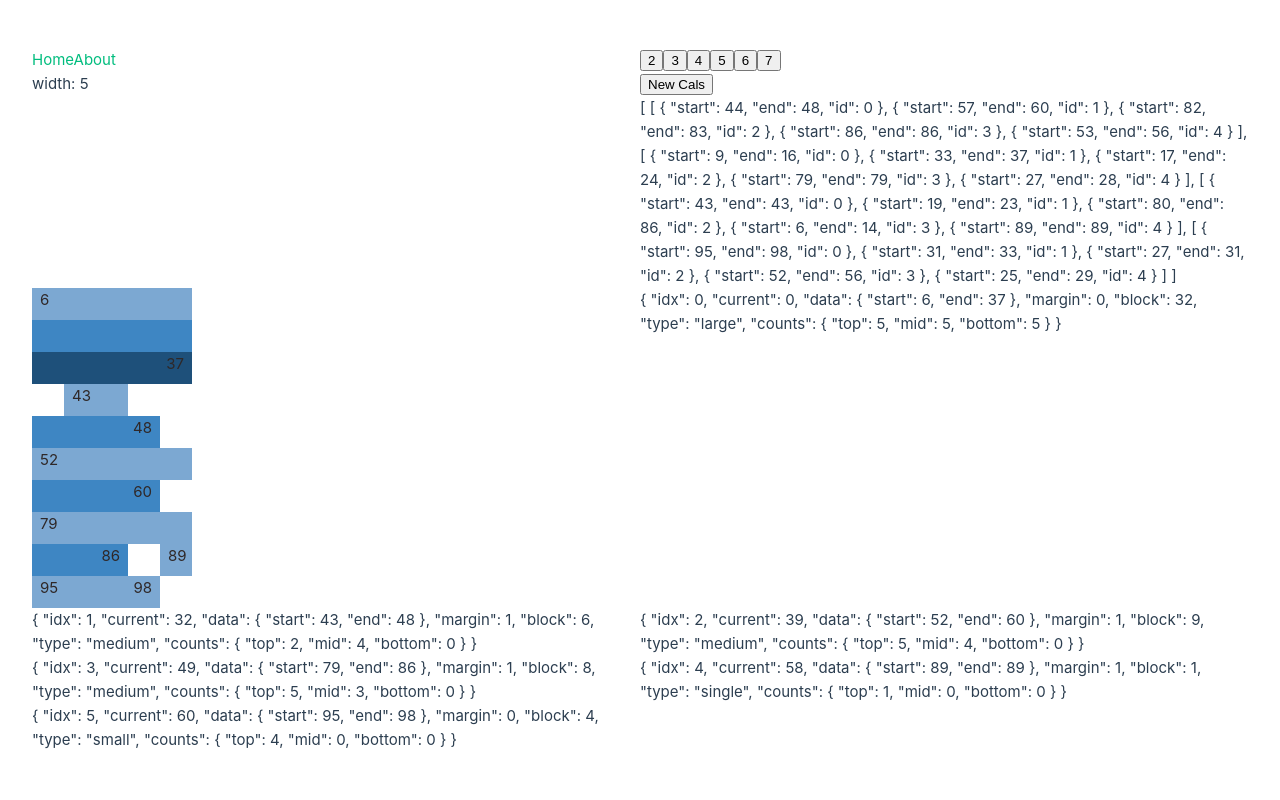
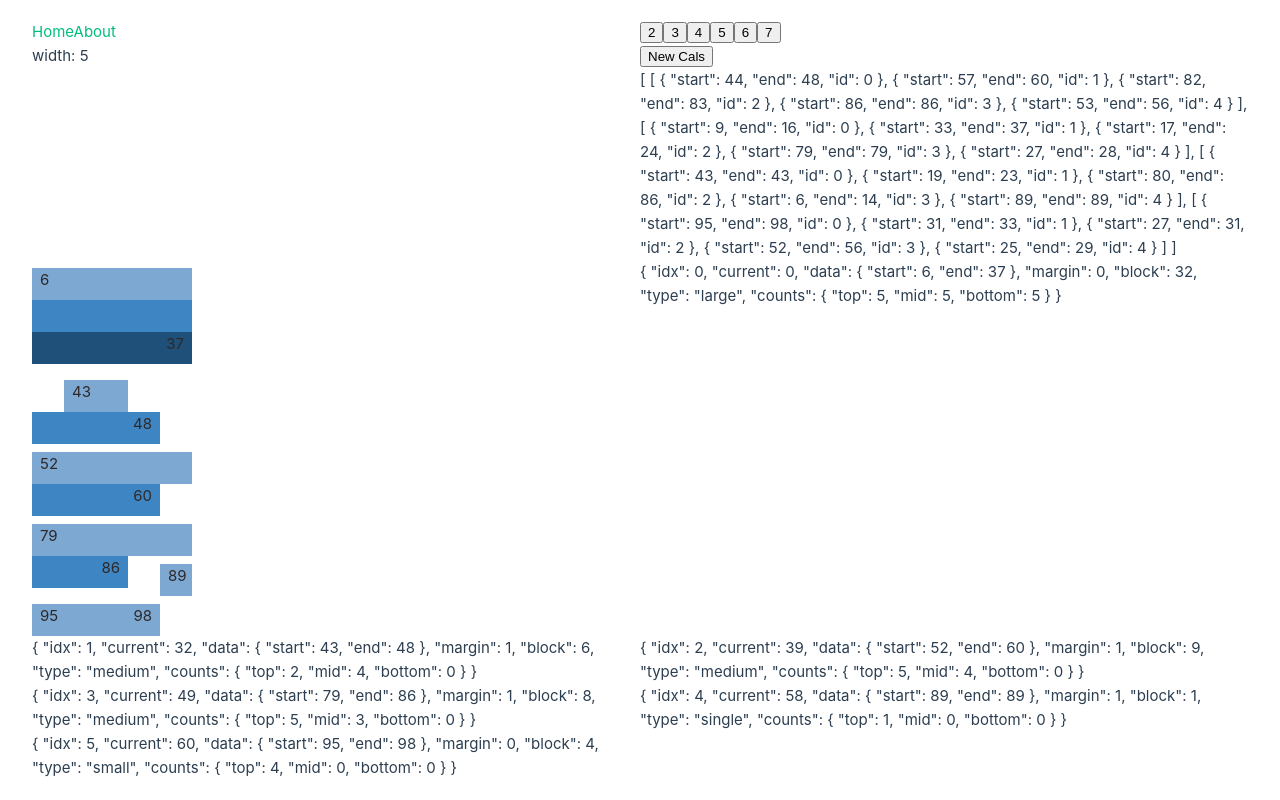
Before and after one commit to k-flynn-webdev/app-short-cal, a Vue app: page /group in a window 1280 px wide. Built offline with nearby package versions, Linux system fonts and the light colour scheme.

Commit message:
wip visuals

```diff
--- a/src/components/Group.vue
+++ b/src/components/Group.vue
@@ -29,7 +29,6 @@ const calBLocks = computed(() => getCalBLocks.value(getCols.value));
     />
   </div>
 
-  <!--  <br />-->
   <div v-for="item in calBLocks.data" :key="item">
     {{ item }}
   </div>
@@ -40,12 +39,10 @@ const calBLocks = computed(() => getCalBLocks.value(getCols.value));
   display: flex;
   flex-direction: row;
   flex-wrap: wrap;
-  //background-color: #ecb017;
 }
 .block {
   display: block;
   background-color: #3e86c3;
-  //border: 1px solid grey;
   height: 2rem;
   color: #2f2828;
   position: relative;
@@ -72,39 +69,41 @@ const calBLocks = computed(() => getCalBLocks.value(getCols.value));
     right: 0;
   }
 }
+
 .top {
-  //margin-bottom: 0.5rem;
   background-color: #7ca8d2;
 }
 .bottom {
   background-color: #1e507a;
 }
+
+.top {
+  //&.single,
+  //&.small {
+  margin-top: 0.5rem;
+  //}
+}
+
+.top {
+  &.medium,
+  &.large {
+    //transform: translateY(0.5rem);
+  }
+}
+
+.bottom {
+  &.large {
+    margin-bottom: 0.5rem;
+  }
+}
+
 .empty {
   width: 2rem;
   height: 2rem;
   color: #2f2828;
   background-color: #ffffff;
 }
-.is-tall.block {
-  height: 1.8rem;
-  &.top {
-    transform: translateY(0.25rem);
-    //margin-top: 0.5rem;
-    //margin-bottom: 0;
-  }
-  &.mid,
-  &.bottom {
-    transform: translateY(-0.5rem);
-    //margin-bottom: 0.5rem;
-  }
-}
 
-.bump {
-  background: red;
-  display: inline-block;
-  width: 0;
-  min-height: 2.5rem;
-}
 .width-1 {
   width: 2rem;
 }
--- a/src/components/GroupItem.vue
+++ b/src/components/GroupItem.vue
@@ -17,6 +17,29 @@ const props = defineProps({
     },
   },
 });
+
+const isSingle = computed(() => {
+  return props.groupItem.type === "single";
+});
+const isSmall = computed(() => {
+  return props.groupItem.type === "small";
+});
+const isMedium = computed(() => {
+  return props.groupItem.type === "medium";
+});
+const isLarge = computed(() => {
+  return props.groupItem.type === "large";
+});
+
+const topClass = computed(() => {
+  return [props.groupItem.type, `width-${props.groupItem.counts.top}`];
+});
+const midClass = computed(() => {
+  return [props.groupItem.type, `width-${props.groupItem.counts.mid}`];
+});
+const bottomClass = computed(() => {
+  return [props.groupItem.type, `width-${props.groupItem.counts.bottom}`];
+});
 </script>
 
 <template>
@@ -26,12 +49,8 @@ const props = defineProps({
     :class="`width-${groupItem.margin}`"
   />
 
-  <div
-    v-if="groupItem.counts.top"
-    class="block top"
-    :class="`width-${groupItem.counts.top}`"
-  >
-    <template v-if="groupItem.type === 'single'">
+  <div v-if="groupItem.counts.top" class="block top" :class="topClass">
+    <template v-if="isSingle">
       <div class="text" />
       <div class="text">
         {{ groupItem.data.start }}
@@ -45,7 +64,7 @@ const props = defineProps({
       </div>
     </template>
 
-    <template v-if="groupItem.type === 'small'">
+    <template v-if="isSmall">
       <div class="text" />
       <div class="text">
         {{ groupItem.data.end }}
@@ -53,8 +72,8 @@ const props = defineProps({
     </template>
   </div>
 
-  <div class="block mid" :class="`width-${groupItem.counts.mid}`">
-    <template v-if="groupItem.type === 'medium'">
+  <div v-if="groupItem.counts.mid" class="block mid" :class="midClass">
+    <template v-if="isMedium">
       <div class="text" />
       <div class="text" />
       <div class="text">
@@ -63,13 +82,11 @@ const props = defineProps({
     </template>
   </div>
 
-  <div class="block bottom" :class="`width-${groupItem.counts.bottom}`">
-    <template v-if="groupItem.type === 'large'">
-      <div class="text" />
-      <div class="text" />
-      <div class="text">
-        {{ groupItem.data.end }}
-      </div>
-    </template>
+  <div v-if="groupItem.counts.bottom" class="block bottom" :class="bottomClass">
+    <div class="text" />
+    <div class="text" />
+    <div class="text">
+      {{ groupItem.data.end }}
+    </div>
   </div>
 </template>
```
